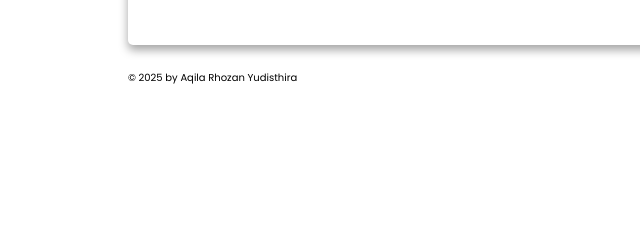
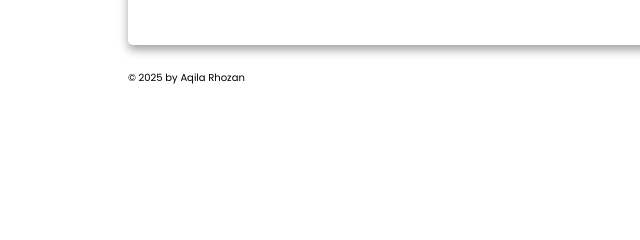
Before and after one commit to revou-fundamental-course/03-feb-25-rozan-rozan, a plain HTML site: page index.html in a window 1280 px wide. Shown: the part 583-823 px from the top of the page, 0-640 px from the left. Drawn offline with Linux system fonts and the light colour scheme; a web font is replaced by a local one.

Commit message:
commit1.2

```diff
--- a/index.html
+++ b/index.html
@@ -75,7 +75,7 @@
                     <div class="area-cara-field">
                         <div type="text" class="cara" id="cara"></div><br>
                         <div class="footer-content">
-                            &copy; 2025 by Aqila Rhozan Yudisthira
+                            &copy; 2025 by Aqila Rhozan
                         </div>
                     </div>
                 </div>
```
